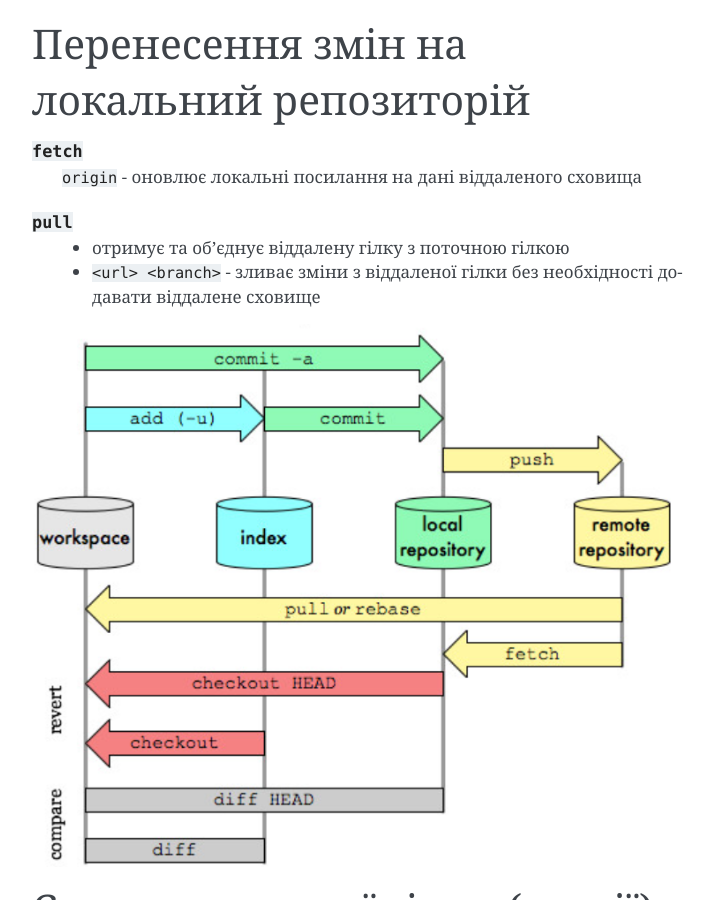
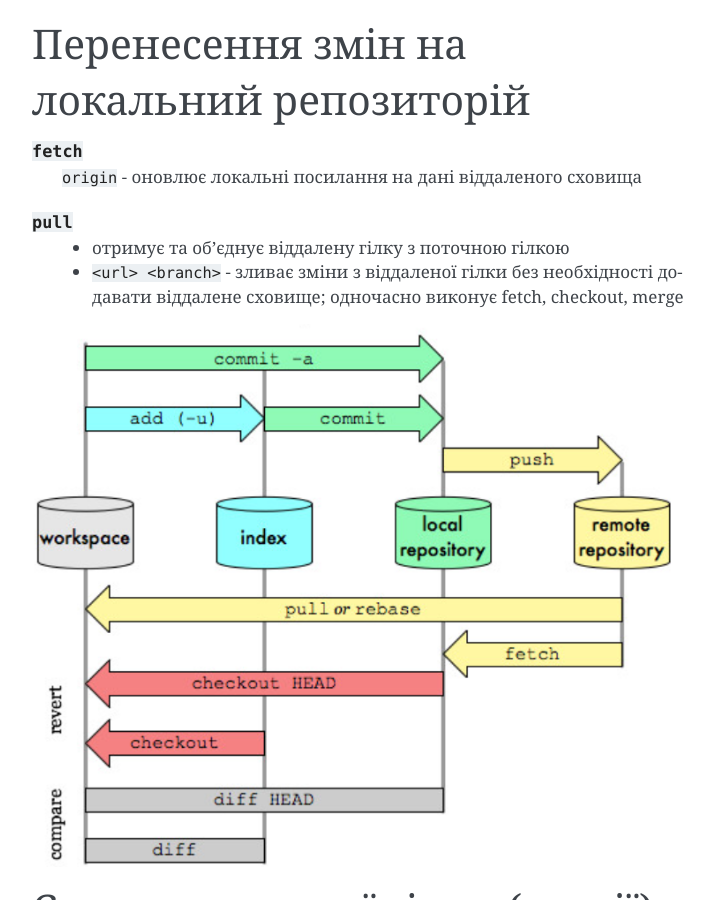
Before and after one commit to lsv62/Git, a Sphinx documentation site: the page built from source/git.rst, in a window 1280 px wide and 900 px high, scrolled down 2333 px. Shown: the whole window, without its empty margins (388-1102 px from the left). Built offline with Sphinx 7.4.7, drawn with Linux system fonts in a browser that asks for light colours.

Commit message:
pull patch

```diff
--- a/source/git.rst
+++ b/source/git.rst
@@ -114,7 +114,7 @@
     ``pull``
         * отримує та об’єднує віддалену гілку з поточною гілкою
         * ``<url> <branch>`` - зливає зміни з віддаленої гілки без необхідності додавати
-          віддалене сховище
+          віддалене сховище; одночасно виконує fetch, checkout, merge
 
 .. image:: _static/Transport-command.png
 
```
